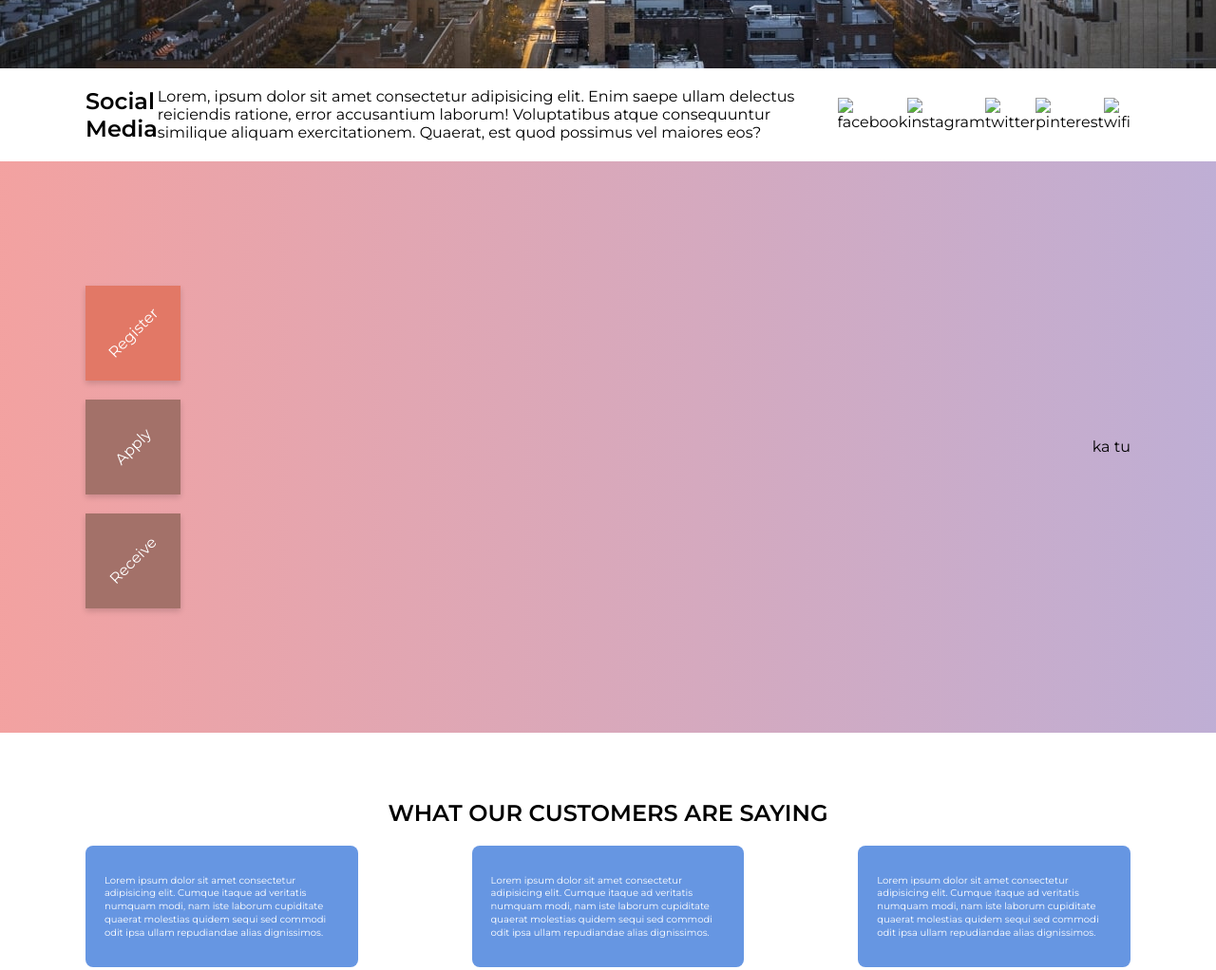
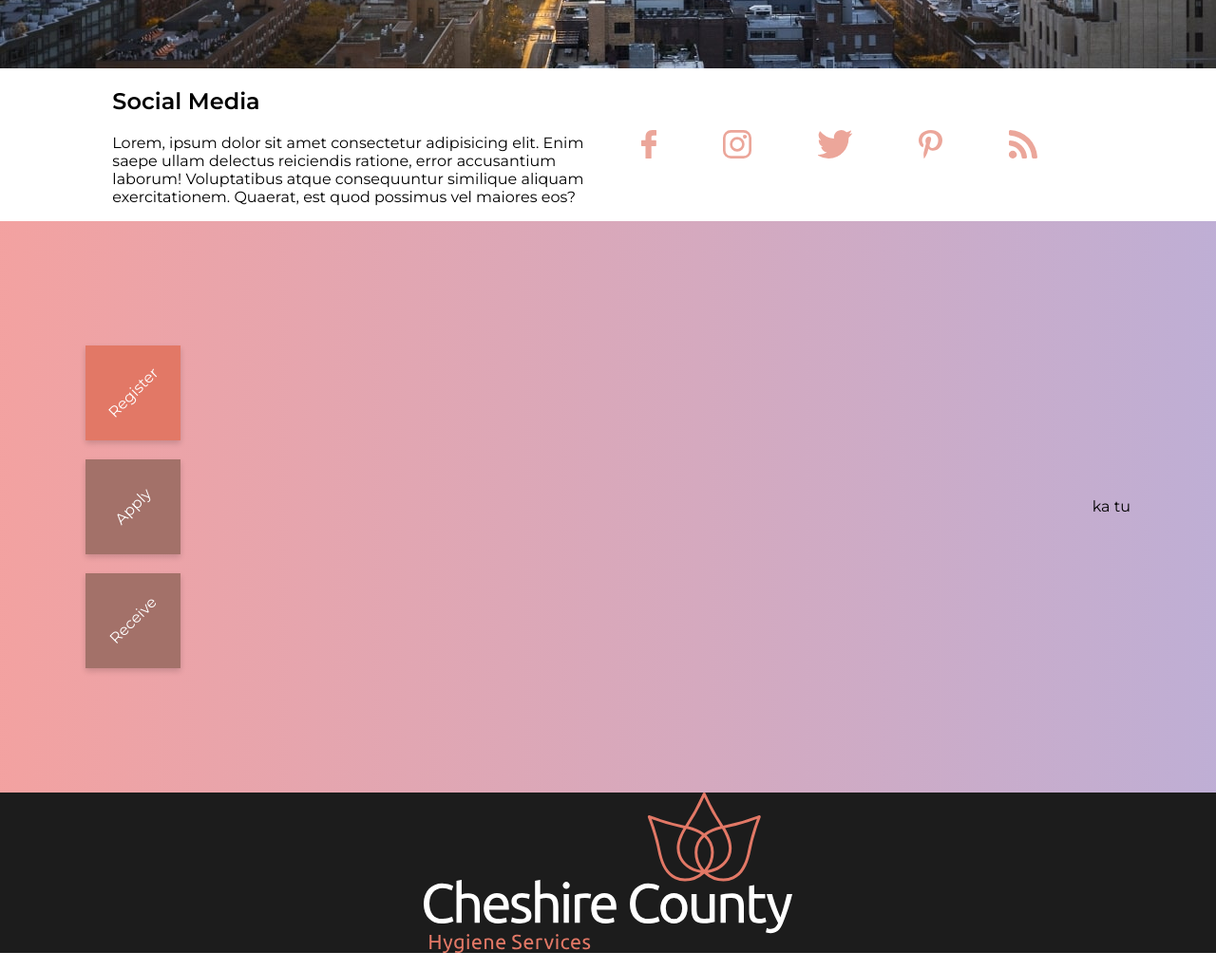
Before and after one commit to MazvydasV/Baigiamasis-darbas, a website: page index.html in a window 1280 px wide. Shown: the part 800-1822 px from the top of the page at 95% size. Drawn offline with nearby package versions, Linux system fonts and the light colour scheme; no server answers.

Commit message:
addedd pics and social media section

```diff
--- a/css/src/global.scss
+++ b/css/src/global.scss
@@ -3,6 +3,7 @@ body {
     font-family: 'Montserrat', sans-serif;
 }
 .container {
+
     max-width: 1140px;
     width: 100%;
     margin: 0 auto;
--- /dev/null
+++ b/css/src/socialMedia.scss
@@ -0,0 +1,16 @@
+.container {
+    display: flex;
+    justify-content:space-around;
+    .textContainer {
+        max-width: 500px;
+
+    }
+    .imagesContainer {
+        max-width: 500px;
+        display: flex;
+        justify-content: space-between;
+        img:not(last-child) {
+            margin-right: 70px;
+        }
+    }
+}
--- a/css/src/style.scss
+++ b/css/src/style.scss
@@ -5,3 +5,5 @@
 @import "tabs.scss";
 @import "review.scss";
 @import "contact";
+@import "socialMedia.scss";
+@import "title";
--- /dev/null
+++ b/css/src/title.scss
@@ -0,0 +1,3 @@
+.title {
+    background-color: #1C1C1C;
+}
--- a/index.html
+++ b/index.html
@@ -52,13 +52,17 @@
         </section>
         <section class="socialMedia">
             <div class="container">
-                <h2>Social Media</h2>
-                <p>Lorem, ipsum dolor sit amet consectetur adipisicing elit. Enim saepe ullam delectus reiciendis ratione, error accusantium laborum! Voluptatibus atque consequuntur similique aliquam exercitationem. Quaerat, est quod possimus vel maiores eos?</p>
-                <img src=".." alt="facebook">
-                <img src=".." alt="instagram">
-                <img src=".." alt="twitter">
-                <img src=".." alt="pinterest">
-                <img src=".." alt="wifi">
+                <div class="textContainer">
+                    <h2>Social Media</h2>
+                    <p>Lorem, ipsum dolor sit amet consectetur adipisicing elit. Enim saepe ullam delectus reiciendis ratione, error accusantium laborum! Voluptatibus atque consequuntur similique aliquam exercitationem. Quaerat, est quod possimus vel maiores eos?</p>
+                </div>
+                <div class="imagesContainer">
+                    <img src="images/facebook-logo.svg" alt="facebook">
+                     <img src="images/instagram-logo.svg" alt="instagram">
+                    <img src="images/twitter.svg" alt="twitter">
+                    <img src="images/pinterest.svg" alt="pinterest">
+                    <img src="images/wifi.svg" alt="wifi">
+                </div>
             </div>
         </section>
         <section class="tabs">
@@ -102,7 +106,11 @@
                 </div>
             </div>
         </section>
-        <section class="title"></section>
+        <section class="title">
+            <div class="container">
+                <img src="images/BigLogo.svg" alt="logo">
+            </div>
+        </section>
         <section class="why"></section>
         <section class="prices"></section>
         <section class="review">
@@ -167,11 +175,11 @@
     </main>
     <footer>
         <div class="container">
-            <img src=".." alt="facebook">
-              <img src=".." alt="instagram">
-                <img src=".." alt="twitter">
-                <img src=".." alt="pinterest">
-                <img src=".." alt="wifi">
+            <img src="images/facebook-logo.svg" alt="facebook">
+              <img src="images/instagram-logo.svg" alt="instagram">
+                <img src="images/twitter.svg" alt="twitter">
+                <img src="images/pinterest.svg" alt="pinterest">
+                <img src="images/wifi.svg" alt="wifi">
 
         </div>
     </footer>
```
Also changed, not shown: css/style.css.
